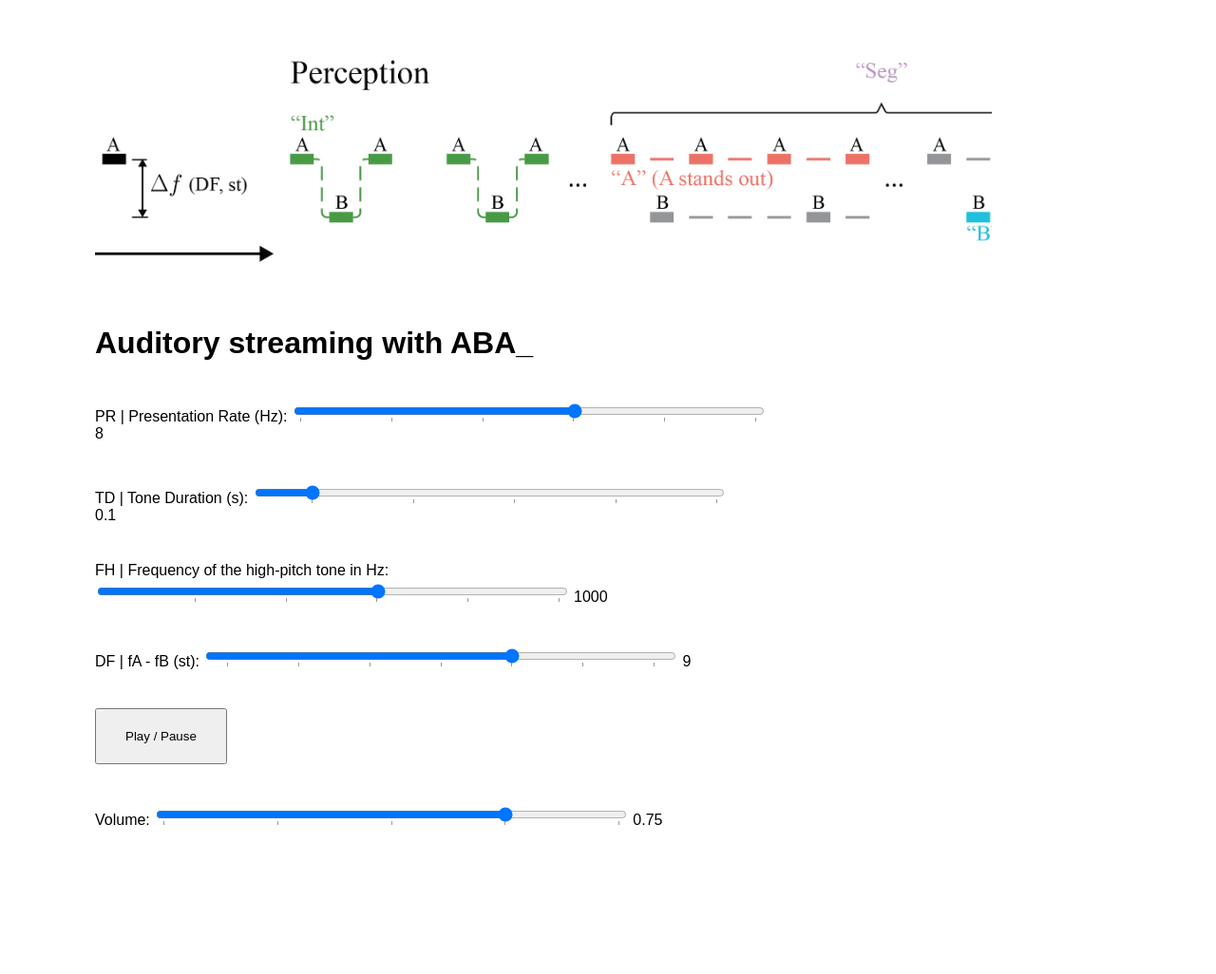
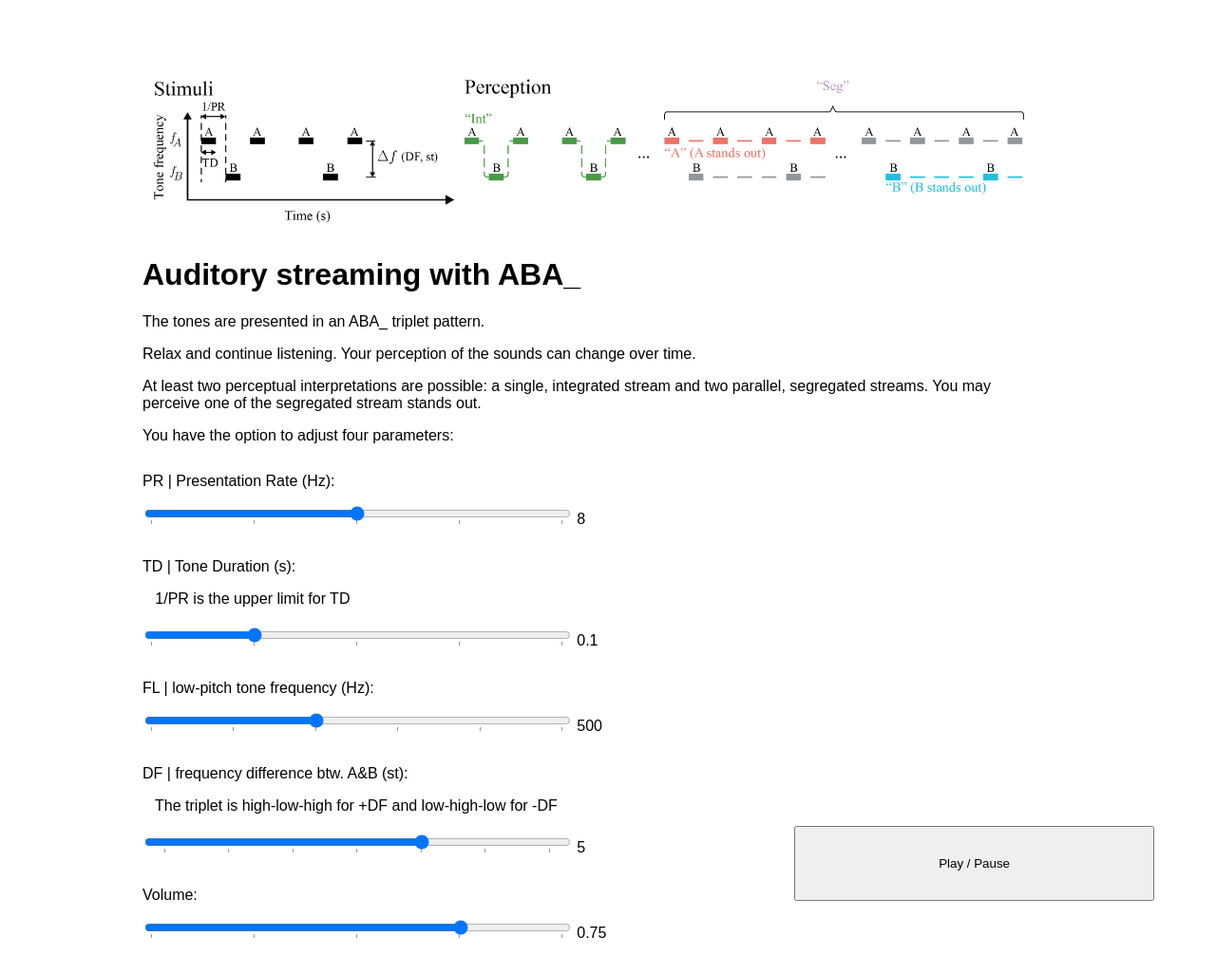
Before and after one commit to vince-jq-sun/Auditory-Multistability, a plain HTML site: page index.html in a window 1280 px wide. Shown: the whole page at 95% size. Before the commit the page ends 873 px from the top, so only its background shows below. Drawn offline with Linux system fonts and the light colour scheme.

Commit message:
optimized

```diff
--- a/index.html
+++ b/index.html
@@ -11,17 +11,36 @@
             <h1>Auditory Streaming Demo</h1>
         </div>
     </header>
+
     <!-- Rest of your webpage content -->
+
+    <div class="button-container">
+        <button id="playPause">Play / Pause</button>
+    </div>
 
     <div class="container">
         <h1>Auditory streaming with ABA_</h1>
 
+        <div class="text-block">
+            <p>The tones are presented in an ABA_ triplet pattern.</p>
+            <p>Relax and continue listening. Your perception of the sounds can change over time.</p>
+            <p>At least two perceptual interpretations are possible: a single, integrated stream and two parallel, segregated streams.
+                You may perceive one of the segregated stream stands out.</p>
+            <p>You have the option to adjust four parameters:</p>
+        </div>
+
+        <!-- <div class="parameter">
+            <button id="playPause">Play / Pause</button>
+        </div> -->
+
         <div class="parameter">
             <label for="pr">PR | Presentation Rate (Hz):</label>
-            <input type="range" id="pr" min="2" max="12" value="8" step="1" list="prList">
+        </div>
+
+        <div class="slider-container">
+            <input type="range" id="pr" min="4" max="12" value="8" step="1" list="prList">
             <span id="pr-value">8</span>
             <datalist id="prList">
-                <option value="2"></option>
                 <option value="4"></option>
                 <option value="6"></option>
                 <option value="8"></option>
@@ -32,35 +51,45 @@
 
         <div class="parameter">
             <label for="toneDur">TD | Tone Duration (s):</label>
-            <input type="range" id="toneDur" min="0.05" max="0.5" value="0.1" step="0.01" list="toneDurList">
+            <p>&nbsp&nbsp 1/PR is the upper limit for TD</p>
+
+        </div>
+        <div class="slider-container">
+            <input type="range" id="toneDur" min="0.05" max="0.25" value="0.1" step="0.01" list="toneDurList">
             <span id="toneDur-value">0.1</span>
             <datalist id="toneDurList">
+                <option value="0.05"></option>
                 <option value="0.1"></option>
+                <option value="0.15"></option>
                 <option value="0.2"></option>
-                <option value="0.3"></option>
-                <option value="0.4"></option>
-                <option value="0.5"></option>
+                <option value="0.25"></option>
+                <option value="0.25"></option>
             </datalist>
         </div>
 
         <div class="parameter">
-            <label for="fh">FH | Frequency of the high-pitch tone in Hz:</label>
-            <input type="range" id="fh" min="250" max="1500" value="1000" step="1" list="fhList">
-            <span id="fh-value">1000</span>
-            <datalist id="fhList">
+            <label for="fl">FL | low-pitch tone frequency (Hz):</label>
+        </div>
+        <div class="slider-container">
+            <input type="range" id="fl" min="200" max="1200" value="600" step="10" list="flList">
+            <span id="fl-value">500</span>
+            <datalist id="flList">
+                <option value="200"></option>
+                <option value="400"></option>
+                <option value="600"></option>
+                <option value="800"></option>
                 <option value="1000"></option>
-                <option value="500"></option>
-                <option value="750"></option>
-                <option value="1000"></option>
-                <option value="1250"></option>
-                <option value="1500"></option>
+                <option value="1200"></option>
             </datalist>
         </div>
 
         <div class="parameter">
-            <label for="df">DF | fA - fB (st):</label>
+            <label for="df">DF | frequency difference btw. A&B (st):</label>
+            <p>&nbsp&nbsp The triplet is high-low-high for +DF and low-high-low for -DF</p>
+        </div>
+        <div class="slider-container">
             <input type="range" id="df" min="-16" max="16" value="5" step="1" list="dfList">
-            <span id="df-value">9</span>
+            <span id="df-value">5</span>
             <datalist id="dfList">
                 <option value="-20"></option>
                 <option value="-15"></option>
@@ -75,11 +104,9 @@
         </div>
 
         <div class="parameter">
-            <button id="playPause">Play / Pause</button>
+            <label for="volume">Volume:</label>
         </div>
-
-        <div class="parameter">
-            <label for="volume">Volume:</label>
+        <div class="slider-container">
             <input type="range" id="volume" min="0" max="1" value="0.75" step="0.01" orient="horizontal" list="VolList">
             <span id="volume-value">0.75</span>
             <datalist id="VolList">
--- a/script.js
+++ b/script.js
@@ -79,10 +79,10 @@ function playSequence() {
   const userInputToneDur = parseFloat(document.getElementById('toneDur').value);
   const maxToneDur = 1 / pr; // Maximum allowed Tone Duration based on PR
 
-  const fh = parseFloat(document.getElementById('fh').value);
+  const fl = parseFloat(document.getElementById('fl').value);
   const df = parseFloat(document.getElementById('df').value);
 
-  const fl = fh * Math.pow(2, -Math.abs(df) / 12);
+  const fh = fl * Math.pow(2, Math.abs(df) / 12);
 
   let fA, fB;
   if (df >= 0){
@@ -92,8 +92,6 @@ function playSequence() {
     fA = fl;
     fB = fh;
   }
-  // const fA = fh;
-  // const fB = fh * Math.pow(2, df / 12);
 
   // Use the minimum of user input tone duration and the calculated maximum
   const actualToneDur = Math.min(userInputToneDur, maxToneDur);
@@ -121,11 +119,11 @@ function togglePlayPause() {
   const playPauseButton = document.getElementById('playPause');
   if (!isPlaying) {
     isPlaying = true;
-    playPauseButton.textContent = 'Pause';
+    playPauseButton.textContent = 'Play / Pause';
     playSequence();
   } else {
     isPlaying = false;
-    playPauseButton.textContent = 'Play';
+    playPauseButton.textContent = 'Play / Pause';
     if (bufferSource) {
       bufferSource.stop();
     }
@@ -136,7 +134,7 @@ document.addEventListener('DOMContentLoaded', function () {
   // Set up sliders and event listeners
   updateSliderValue('pr', 'pr-value');
   updateSliderValue('toneDur', 'toneDur-value');
-  updateSliderValue('fh', 'fh-value');
+  updateSliderValue('fl', 'fl-value');
   updateSliderValue('df', 'df-value');
   updateSliderValue('volume', 'volume-value');
 
--- a/styles.css
+++ b/styles.css
@@ -1,7 +1,8 @@
 body {
     font-family: Arial, sans-serif;
-    margin: 0;
-    margin-left: 100px;
+    margin-top: 50px;
+    margin-left: 150px;
+    margin-bottom: 300px;
     padding: 0;
     justify-content: left;
     align-items: left;
@@ -16,15 +17,15 @@ body {
 
 .container {
     text-align: left;
-    width: 60%;
+    width: 80%;
 }
 
 .parameter {
-    margin: 40px 0;
+    margin: 12px 0;
 }
 
 input[type=range] {
-    width: 70%;
+    width: 50%;
     vertical-align: left;
 }
 
@@ -34,30 +35,45 @@ input[type=range]:focus {
 
 span {
     display: inline-block;
-    width: 50px;
+    width: 10px;
 }
 
 button {
-    padding: 20px 30px;
+    padding: 30px 150px;
     margin-right: 15px;
 }
 
 header {
     background-image: url('images/auditory streaming main heading.jpg'); /* Update with your image path */
-    background-size: cover; /* Ensures the image covers the entire header */
-    background-position: center; /* Centers the image in the header */
-    width: 80%;
-    height: 300px; /* Adjust the height as desired */
-    justify-content: center; /* Centers content horizontally */
-    align-items: center; /* Centers content vertically */
+    background-size: 100% auto; /* Ensures the image covers the entire header */
+    background-position: left; /* Centers the image in the header */
+    background-repeat: no-repeat;
+    width: 90%;
+    height: 200px; /* Adjust the height as desired */
+    justify-content: left; /* Centers content horizontally */
+    align-items: left; /* Centers content vertically */
 }
 
 .header-content {
-    text-align: center;
+    text-align: left;
     color: white; /* Adjust text color for visibility */
     /* Add more styling as needed */
 }
 
 .main-content {
-    padding: 40px;
+    padding: 10px;
 }
+
+.slider-container {
+    padding-bottom: 20px; /* Adjust this value as needed */
+}
+
+.text-block {
+    margin-bottom: 30px; /* Adjust the value as needed for space */
+}
+
+.button-container {
+    position: absolute;
+    right: 50px;
+    top: 870px;
+}
```
